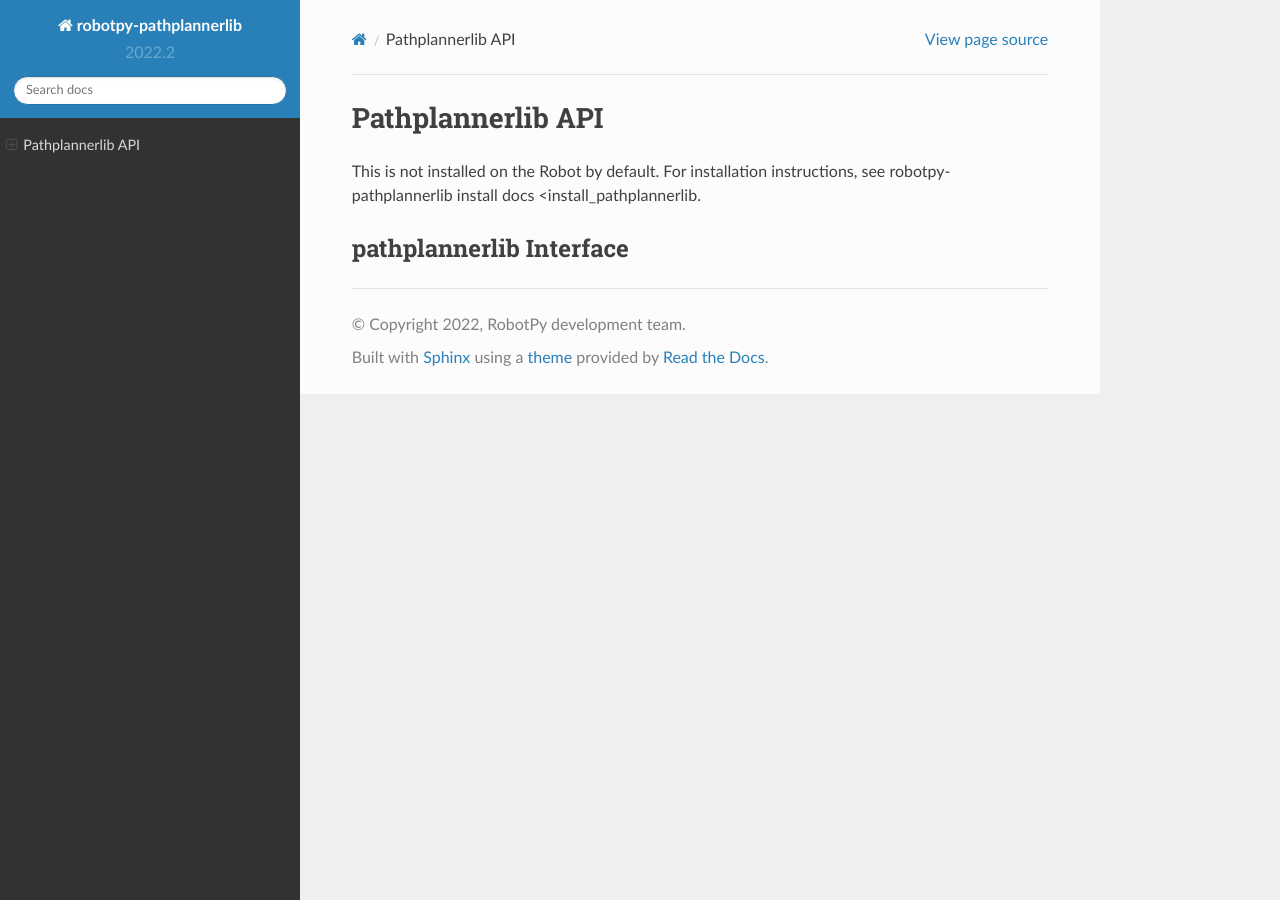
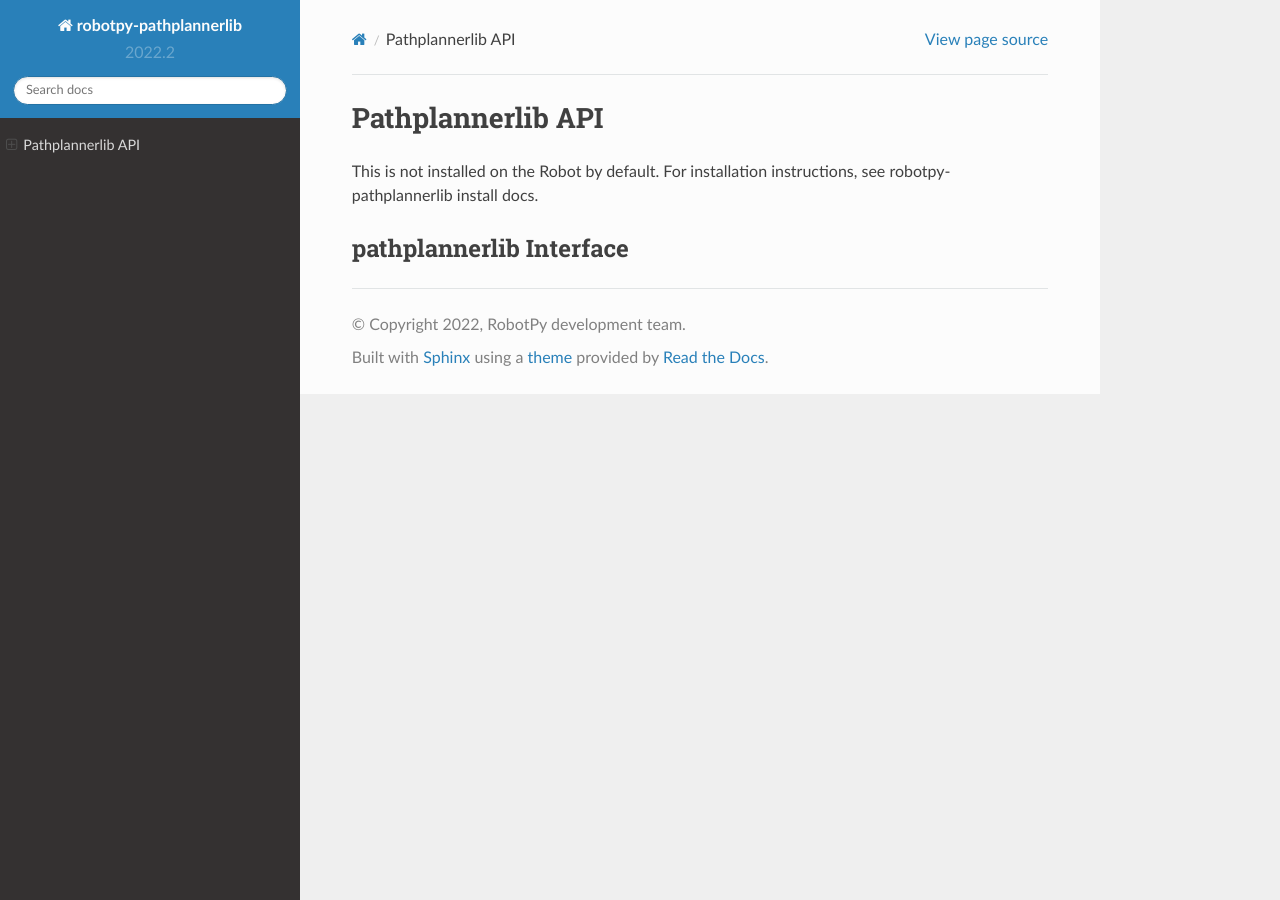
Before and after one commit to TheTripleV/robotpy-pathplannerlib, a Sphinx documentation site: the page built from docs/api.rst, in a window 1280 px wide. Built offline with Sphinx 7.4.7 and the Read the Docs theme 2.0.0, drawn with Linux system fonts in a browser that asks for light colours; pages that are not in the unit, such as notebooks, are missing from menus; the version number is read from the project's files by our own code.

Commit message:
fix docs

```diff
--- a/docs/api.rst
+++ b/docs/api.rst
@@ -1,12 +1,12 @@
 
 Pathplannerlib API
-========
+==================
 
 This is not installed on the Robot by default. For installation instructions,
-see :ref:`robotpy-pathplannerlib install docs <install_pathplannerlib`.
+see :ref:`robotpy-pathplannerlib install docs <install_pathplannerlib>`.
 
 pathplannerlib Interface
--------------------
+------------------------
 
 .. toctree::
     pathplannerlib
--- a/docs/index.rst
+++ b/docs/index.rst
@@ -1,6 +1,6 @@
 
 robotpy-pathplannerlib library
-====================
+==============================
 
 This is a python implementation of Michael Jansen's pathplannerlib library.
 
```
